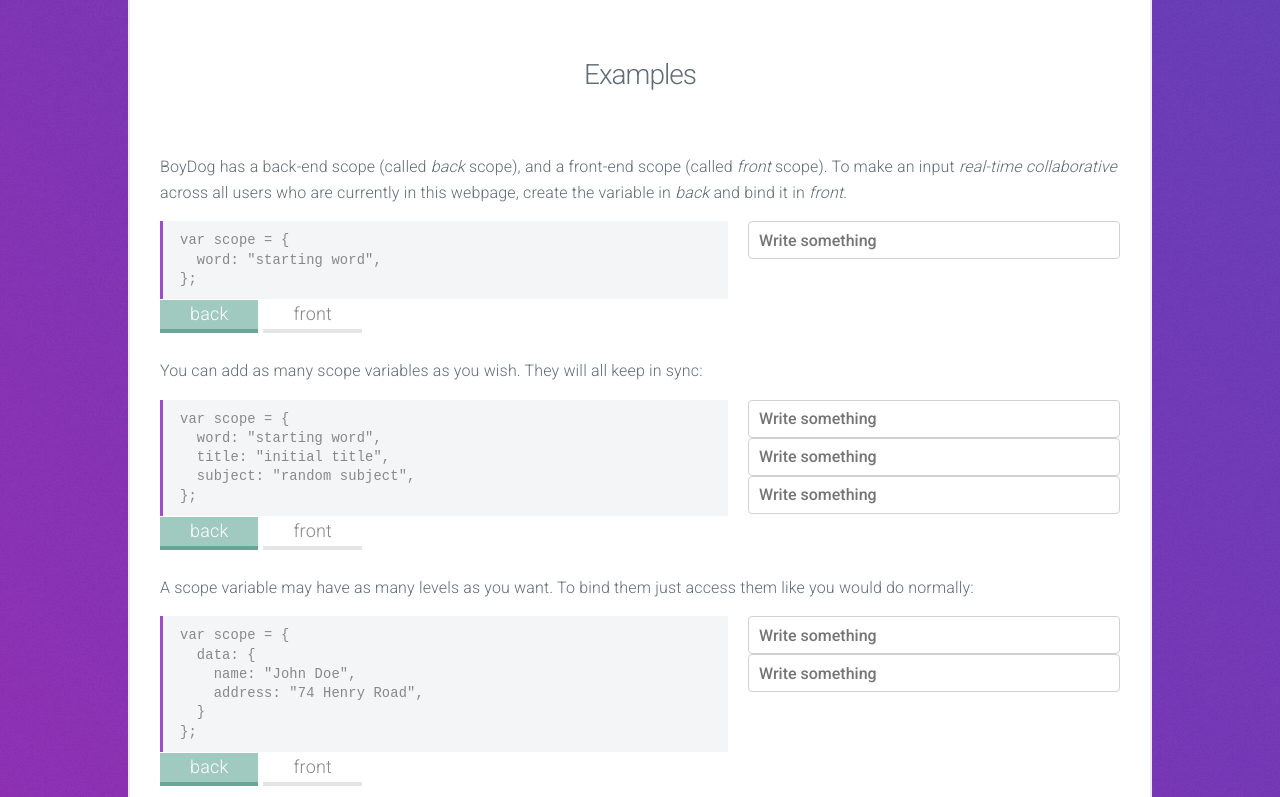
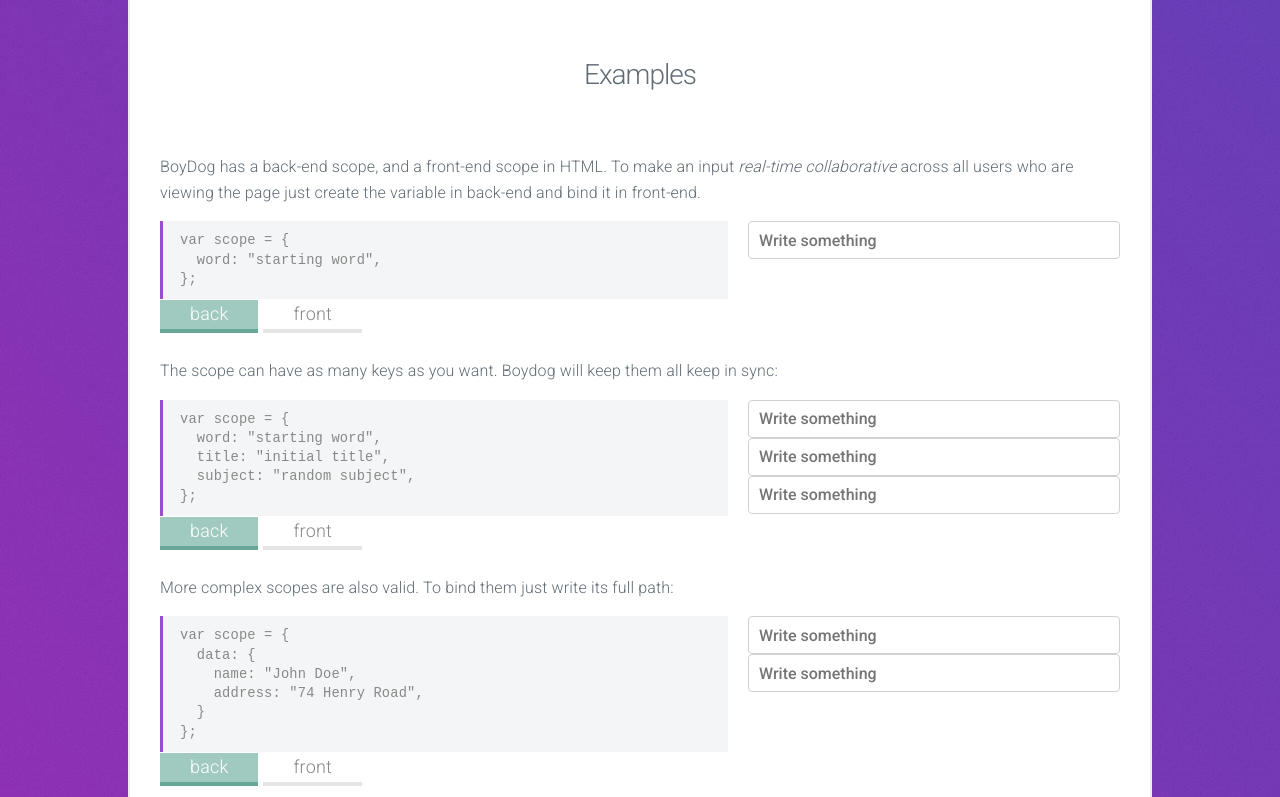
Before and after one commit to boydoglabs/boydog-demo, a website: page static/index.html in a window 1280 px wide. Shown: the part 573-1370 px from the top of the page. Drawn offline with nearby package versions, Linux system fonts and the light colour scheme; files whose address does not match are found by name.

Commit message:
Janitor index.html

```diff
--- a/package.json
+++ b/package.json
@@ -11,7 +11,8 @@
   "author": "BoyDog (www.boy.dog)",
   "license": "MIT",
   "dependencies": {
-    "boydog": "^2.0.6",
+    "body-parser": "^1.19.0",
+    "boydog": "^2.0.8",
     "express": "^4.17.1"
   },
   "devDependencies": {
--- a/static/index.html
+++ b/static/index.html
@@ -51,7 +51,7 @@
             <h3 class="title text-center">Examples</h3>
             <br>
 
-            <p class="example-line">BoyDog has a back-end scope (called <em>back</em> scope), and a front-end scope (called <em>front</em> scope). To make an input <em>real-time collaborative</em> across all users who are currently in this webpage, create the variable in <em>back</em> and bind it in <em>front</em>.</p>
+            <p class="example-line">BoyDog has a back-end scope, and a front-end scope in HTML. To make an input <em>real-time collaborative</em> across all users who are viewing the page just create the variable in back-end and bind it in front-end.</p>
 
             <div class="row">
               <div class="column column-60">
@@ -79,7 +79,7 @@
               </div>
             </div>
 
-            <p class="example-line">You can add as many scope variables as you wish. They will all keep in sync:</p>
+            <p class="example-line">The scope can have as many keys as you want. Boydog will keep them all keep in sync:</p>
             <div class="row">
               <div class="column column-60">
                 <div class='tabs tabs_default'>
@@ -113,7 +113,7 @@
               </div>
             </div>
 
-            <p class="example-line">A scope variable may have as many levels as you want. To bind them just access them like you would do normally:</p>
+            <p class="example-line">More complex scopes are also valid. To bind them just write its full path:</p>
             <div class="row">
               <div class="column column-60">
                 <div class='tabs tabs_default'>
@@ -253,6 +253,8 @@
           </div>
         </div>
 
+        <!-- <p class="example-line">Example of GET/SET from server:</p> -->
+
         <div class="row">
           <div class="column">
             <h3 class="title text-center">Getting started</h3>
```
Also changed, not shown: server.js (+7 -0 lines), README.md, 1 other file.
